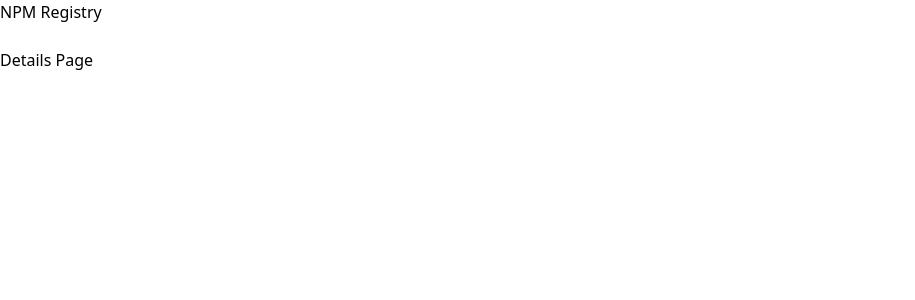
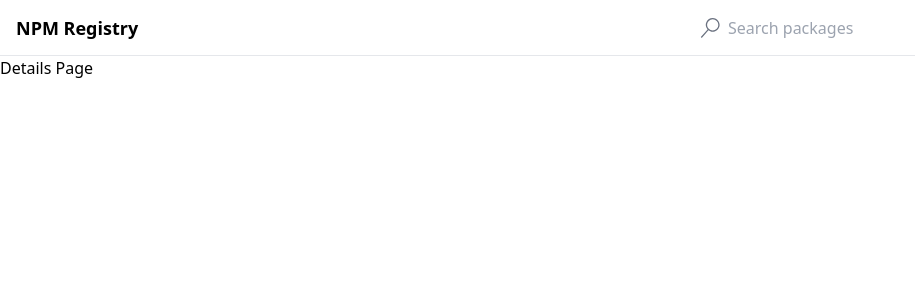
Before and after one commit to mirkozlatunic/registery-app, a React (Vite) app: page /packages/1 in a window 1280 px wide. Shown: the top 300 px of the page, without its empty margins (0-915 px from the left). Built offline with nearby package versions, Linux system fonts and the light colour scheme.

Commit message:
header styling

```diff
--- a/package.json
+++ b/package.json
@@ -12,6 +12,7 @@
   "dependencies": {
     "react": "^18.3.1",
     "react-dom": "^18.3.1",
+    "react-icons": "^5.2.1",
     "react-router-dom": "^6.25.1"
   },
   "devDependencies": {
--- a/src/components/Header.tsx
+++ b/src/components/Header.tsx
@@ -3,9 +3,15 @@
 
 export default function Header() {
   return (
-    <div>
-      <Link to="/">NPM Registry</Link>
-      <SearchInput />
+    <div className="flex items-center justify-between px-4 border-b h-14">
+      <div className="flex items-center space-x-2 text-sm">
+        <Link to="/" className="text-lg font-bold">
+          NPM Registry
+        </Link>
+      </div>
+      <div className="w-full max-w-xl ml-4">
+        <SearchInput />
+      </div>
     </div>
   );
 }
--- a/src/components/SearchInput.tsx
+++ b/src/components/SearchInput.tsx
@@ -1,19 +1,27 @@
 import { useState } from "react";
 import { useNavigate } from "react-router-dom";
+import { VscSearch } from "react-icons/vsc";
 
 export default function SearchInput() {
   const [term, setTerm] = useState("");
   const navigate = useNavigate();
-
   const handleSubmit = (event: React.FormEvent<HTMLFormElement>) => {
     event.preventDefault();
-
     navigate(`/search?term=${term}`);
   };
-
   return (
     <form onSubmit={handleSubmit}>
-      <input value={term} onChange={(e) => setTerm(e.target.value)} />
+      <div className="relative">
+        <div className="absolute inset-y-0 flex items-center pl-3">
+          <VscSearch className="h-5 w-5 text-gray-500" />
+        </div>
+        <input
+          value={term}
+          onChange={(e) => setTerm(e.target.value)}
+          className="pl-10 py-2 w-full border-0 shadow-none"
+          placeholder="Search packages"
+        />
+      </div>
     </form>
   );
 }
```
Also changed, not shown: 1 other file (tests, documents, lock files or other folders).
